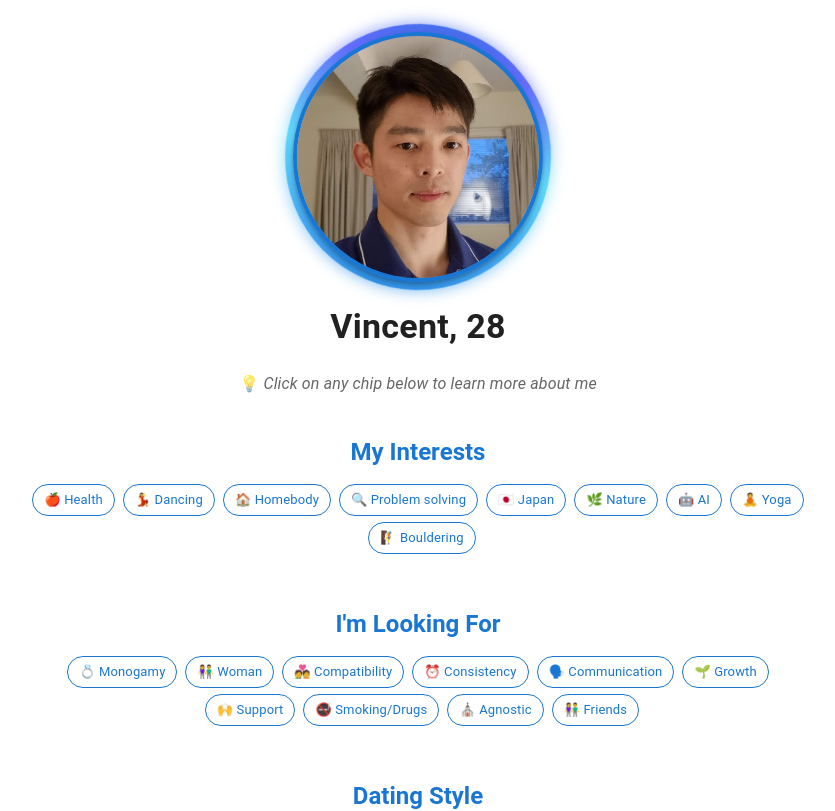
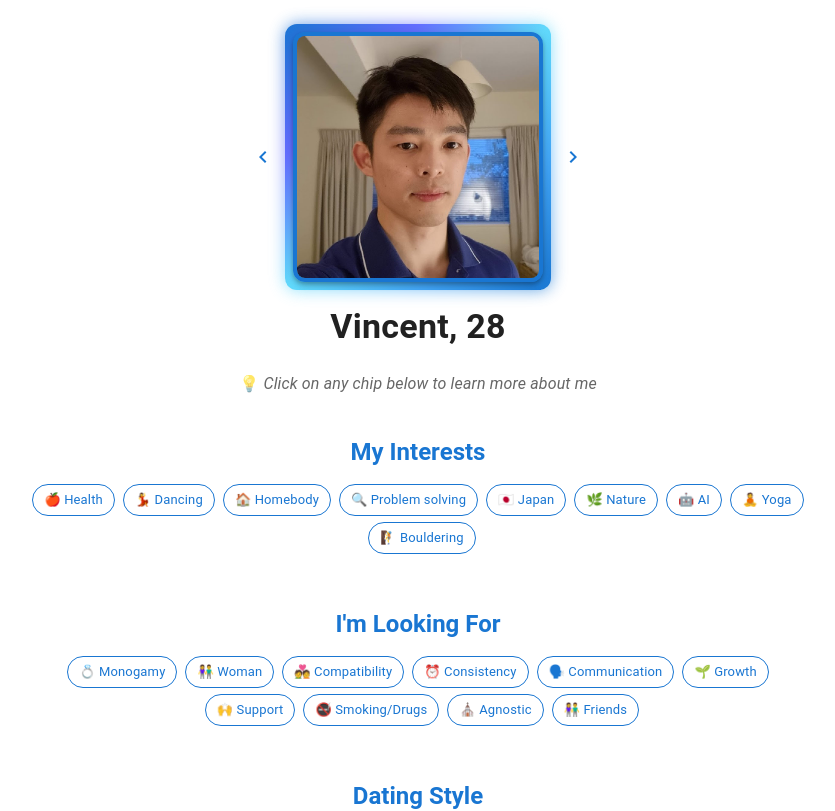
Before and after one commit to tanlines/demo-profile, a React (Vite) app: page / in a window 1280 px wide. Shown: the top 811 px of the page, without its empty margins (222-1057 px from the left). Built offline with nearby package versions, Linux system fonts and the light colour scheme.

Commit message:
profile pic

```diff
--- a/src/components/ProfilePicture.jsx
+++ b/src/components/ProfilePicture.jsx
@@ -1,5 +1,6 @@
 import { useState, useEffect, useRef } from 'react';
-import { Avatar, useTheme, Box } from '@mui/material';
+import { Avatar, useTheme, Box, IconButton } from '@mui/material';
+import { ChevronLeft, ChevronRight } from '@mui/icons-material';
 
 function ProfilePicture() {
   const theme = useTheme();
@@ -37,6 +38,14 @@ function ProfilePicture() {
   };
 
   const handleAvatarClick = () => {
+    changeAvatar('next');
+  };
+
+  const handlePrevious = () => {
+    changeAvatar('prev');
+  };
+
+  const handleNext = () => {
     changeAvatar('next');
   };
 
@@ -79,9 +88,9 @@ function ProfilePicture() {
             #61dafb 50%,
             ${theme.palette.primary.light || '#90caf9'} 75%,
             ${theme.palette.primary.main} 100%)`,
-          borderRadius: '50%',
+          borderRadius: '12px',
           zIndex: -1,
-          animation: 'gradient-rotate 8s ease-in-out infinite',
+
           '&::before': {
             content: '""',
             position: 'absolute',
@@ -95,7 +104,7 @@ function ProfilePicture() {
               #61dafb 50%,
               ${theme.palette.primary.light || '#90caf9'} 75%,
               ${theme.palette.primary.main} 100%)`,
-            borderRadius: '50%',
+            borderRadius: '12px',
             filter: 'blur(8px)',
             opacity: 0.7,
             zIndex: -2,
@@ -111,6 +120,7 @@ function ProfilePicture() {
           width: '100%',
           height: '100%',
           border: `4px solid ${theme.palette.primary.main}`,
+          borderRadius: '12px',
           boxShadow: theme.shadows[4],
           cursor: 'pointer',
           position: 'relative',
@@ -124,6 +134,44 @@ function ProfilePicture() {
         }}
       />
 
+      {/* Previous button */}
+      <IconButton
+        onClick={handlePrevious}
+        sx={{
+          position: 'absolute',
+          left: -50,
+          top: '50%',
+          transform: 'translateY(-50%)',
+          color: theme.palette.primary.main,
+          '&:hover': {
+            color: theme.palette.primary.light,
+            transform: 'translateY(-50%) scale(1.1)',
+          },
+          zIndex: 3,
+        }}
+      >
+        <ChevronLeft />
+      </IconButton>
+
+      {/* Next button */}
+      <IconButton
+        onClick={handleNext}
+        sx={{
+          position: 'absolute',
+          right: -50,
+          top: '50%',
+          transform: 'translateY(-50%)',
+          color: theme.palette.primary.main,
+          '&:hover': {
+            color: theme.palette.primary.light,
+            transform: 'translateY(-50%) scale(1.1)',
+          },
+          zIndex: 3,
+        }}
+      >
+        <ChevronRight />
+      </IconButton>
+
       {/* Black overlay for fade effect */}
       <Box
         sx={{
@@ -136,20 +184,12 @@ function ProfilePicture() {
           opacity: isTransitioning ? 0.1 : 0,
           transition: 'opacity 0.1s linear',
           pointerEvents: 'none',
-          borderRadius: '50%',
+          borderRadius: '12px',
           zIndex: 2,
         }}
       />
 
-      {/* CSS Animation for gradient rotation */}
-      <style>
-        {`
-          @keyframes gradient-rotate {
-            0%, 100% { transform: rotate(0deg); }
-            50% { transform: rotate(180deg); }
-          }
-        `}
-      </style>
+
     </Box>
   );
 }
--- a/src/data/profileChips.js
+++ b/src/data/profileChips.js
@@ -131,7 +131,7 @@ export const profileChips = {
       {
         emoji: "🔒",
         text: "Exclusivity",
-        description: "I'd like to clarify where we stand and not make assumptions. Personally I'd like to check in within the first month."
+        description: "I want to clarify where we stand and not make assumptions. Personally I'd like to check in within the first month."
       }
     ]
   },
```
